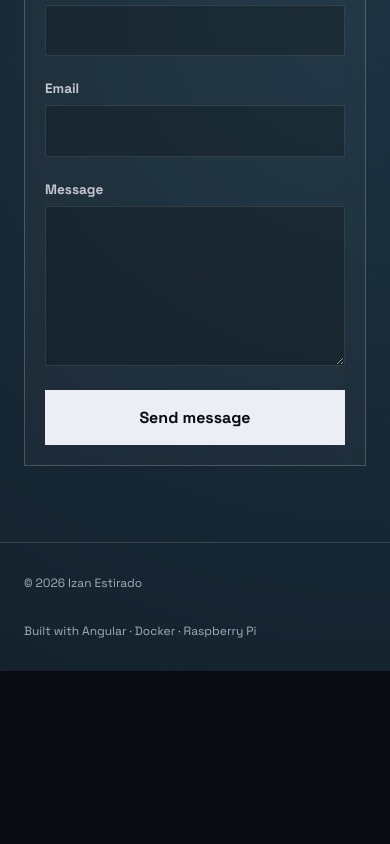
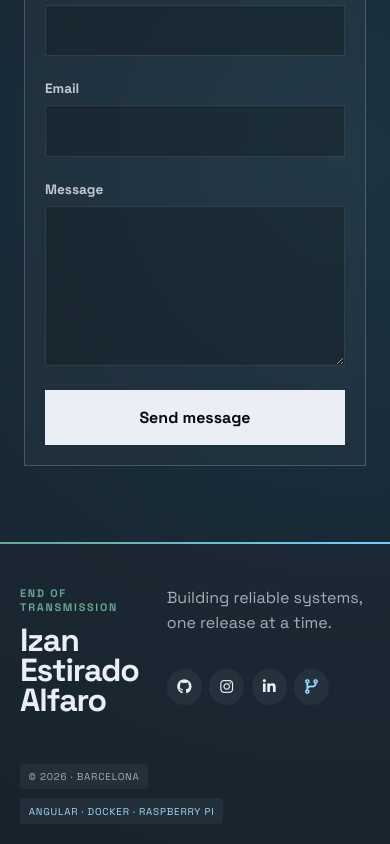
Before and after one commit to AstroIzan/izanestirado-portfolio, an Angular app in the folder client/: page / in a window 390 px wide. Shown: the part 3739-4583 px from the top of the page. Before the commit the page ends 4410 px from the top, so only its background shows below. Built offline with nearby package versions, Linux system fonts and the light colour scheme.

Commit message:
feat(footer): add social navigation

```diff
--- a/client/src/app/features/global/footer/footer.component.html
+++ b/client/src/app/features/global/footer/footer.component.html
@@ -1,9 +1,34 @@
-<footer>
-  <span>
-    © {{ currentYear }} Izan Estirado
-  </span>
+<footer class="site-footer">
+  <div class="footer-main">
+    <div class="footer-identity">
+      <span class="footer-kicker">End of transmission</span>
+      <p>Izan Estirado Alfaro</p>
+    </div>
 
-  <span>
-    Built with Angular · Docker · Raspberry Pi
-  </span>
+    <div class="footer-content">
+      <p class="footer-message">
+        Building reliable systems, one release at a time.
+      </p>
+
+      <nav class="footer-links" aria-label="Social links">
+        <a href="https://github.com/AstroIzan" target="_blank" rel="noopener noreferrer" aria-label="GitHub" title="GitHub">
+          <i class="fa-brands fa-github" aria-hidden="true"></i>
+        </a>
+        <a href="https://www.instagram.com/astro_izan" target="_blank" rel="noopener noreferrer" aria-label="Instagram" title="Instagram">
+          <i class="fa-brands fa-instagram" aria-hidden="true"></i>
+        </a>
+        <a href="https://www.linkedin.com/in/izanestiradoalfaro/" target="_blank" rel="noopener noreferrer" aria-label="LinkedIn" title="LinkedIn">
+          <i class="fa-brands fa-linkedin-in" aria-hidden="true"></i>
+        </a>
+        <a href="https://github.com/AstroIzan/izanestirado-portfolio" target="_blank" rel="noopener noreferrer" aria-label="Source code" title="Source code">
+          <i class="fa-solid fa-code-branch" aria-hidden="true"></i>
+        </a>
+      </nav>
+    </div>
+  </div>
+
+  <div class="footer-meta">
+    <span class="footer-copyright">© {{ currentYear }} · Barcelona</span>
+    <span class="footer-stack">Angular · Docker · Raspberry Pi</span>
+  </div>
 </footer>
--- a/client/src/app/features/global/footer/footer.component.scss
+++ b/client/src/app/features/global/footer/footer.component.scss
@@ -1,16 +1,187 @@
-footer {
+.site-footer {
+  position: relative;
+  overflow: hidden;
+  padding: 0 8vw;
+  background:
+    linear-gradient(90deg, var(--primary), var(--secondary)) left top / 100% 2px no-repeat,
+    color-mix(in srgb, var(--panel-bg) 80%, var(--bg));
+  color: var(--muted);
+}
+
+.footer-main {
+  display: grid;
+  grid-template-columns: minmax(12rem, 1fr) minmax(16rem, 1.35fr);
+  column-gap: clamp(1.5rem, 5vw, 5rem);
+  row-gap: 0.85rem;
+  align-items: start;
+  padding: 3.75rem 0 2.5rem;
+}
+
+.footer-identity {
+  display: grid;
+  grid-row: 1;
+  gap: 0.65rem;
+}
+
+.footer-kicker {
+  color: var(--primary);
+  font-size: 0.68rem;
+  font-weight: 700;
+  letter-spacing: 0.16em;
+  text-transform: uppercase;
+}
+
+.footer-identity p,
+.footer-message {
+  margin: 0;
+}
+
+.footer-identity p {
+  max-width: 12ch;
+  color: var(--text);
+  font-size: clamp(1.55rem, 2.5vw, 2.35rem);
+  font-weight: 700;
+  line-height: 0.95;
+  letter-spacing: -0.035em;
+}
+
+.footer-content {
+  grid-column: 2;
+  grid-row: 1;
+  display: flex;
+  flex-direction: column;
+  align-items: flex-end;
+  gap: 0.85rem;
+}
+
+.footer-message {
+  justify-self: end;
+  max-width: 31ch;
+  text-align: right;
+  font-size: clamp(0.95rem, 1.25vw, 1.1rem);
+  line-height: 1.55;
+}
+
+.footer-links {
+  display: flex;
+  align-items: center;
+  gap: 0.45rem;
+  justify-self: end;
+  padding-right: 0.85rem;
+  border-right: 1px solid color-mix(in srgb, var(--primary) 54%, transparent);
+}
+
+.footer-links a {
+  display: inline-grid;
+  width: 2.2rem;
+  height: 2.2rem;
+  place-items: center;
+  border: 1px solid transparent;
+  border-radius: 50%;
+  background: color-mix(in srgb, var(--text) 5%, transparent);
+  color: var(--text);
+  font-size: 0.92rem;
+  text-decoration: none;
+  transition: border-color 0.2s ease, color 0.2s ease, transform 0.2s ease, background 0.2s ease;
+}
+
+.footer-links a:hover,
+.footer-links a:focus-visible {
+  border-color: color-mix(in srgb, var(--primary) 72%, transparent);
+  background: color-mix(in srgb, var(--primary) 12%, transparent);
+  color: var(--primary);
+  transform: translateY(-2px);
+}
+
+.footer-links a:last-child {
+  color: color-mix(in srgb, var(--secondary) 72%, var(--text));
+}
+
+.footer-meta {
   display: flex;
   justify-content: space-between;
-  gap: 2rem;
-  padding: 2rem 8vw;
-  border-top: 1px solid var(--footer-line);
+  gap: 1rem;
+  padding: 1rem 0 1.2rem;
   color: var(--muted);
-  font-size: 0.75rem;
+  font-size: 0.68rem;
+  letter-spacing: 0.08em;
+  text-transform: uppercase;
 }
 
-@media (max-width: 980px) {
-  footer {
-    flex-direction: column;
-    padding: 2rem 1.5rem;
+.footer-copyright,
+.footer-stack {
+  padding: 0.4rem 0.55rem;
+  border-radius: 4px;
+  background: color-mix(in srgb, var(--text) 5%, transparent);
+}
+
+.footer-stack {
+  color: color-mix(in srgb, var(--secondary) 64%, var(--text));
+}
+
+@media (min-width: 1101px) {
+  .footer-message {
+    max-width: none;
+    white-space: nowrap;
   }
 }
+
+@media (max-width: 1100px) {
+  .site-footer {
+    padding: 0 clamp(1.5rem, 6vw, 4rem);
+  }
+
+  .footer-main {
+    grid-template-columns: minmax(12rem, 1fr) minmax(14rem, 1fr);
+  }
+
+  .footer-links {
+    margin-top: 1.25rem;
+  }
+}
+
+@media (max-width: 700px) {
+  .site-footer {
+    padding: 0 1.25rem;
+  }
+
+  .footer-main {
+    grid-template-columns: 1fr;
+    gap: 1.75rem;
+    padding: 2.75rem 0 2rem;
+  }
+
+  .footer-identity p {
+    max-width: 100%;
+    font-size: 2rem;
+  }
+
+  .footer-message {
+    max-width: 28ch;
+    font-size: 1rem;
+    justify-self: start;
+    text-align: left;
+  }
+
+  .footer-content {
+    align-items: flex-start;
+  }
+
+  .footer-links {
+    justify-self: start;
+    padding-right: 0;
+    border-right: 0;
+  }
+
+  .footer-meta {
+    flex-direction: column;
+    gap: 0.55rem;
+    padding: 1rem 0 1.25rem;
+    font-size: 0.62rem;
+  }
+
+  .footer-copyright,
+  .footer-stack {
+    width: fit-content;
+  }
+}
```
